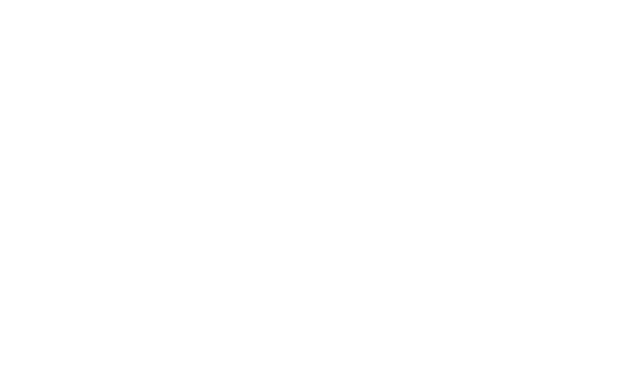
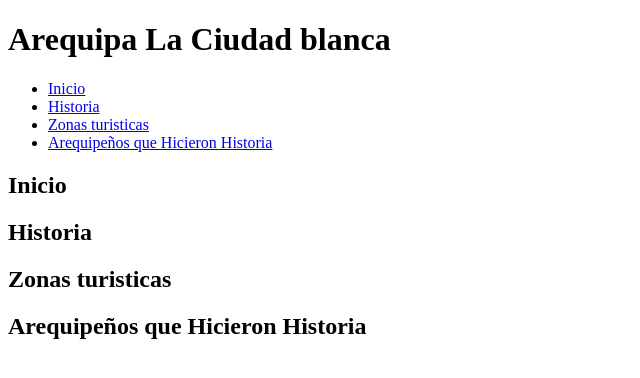
Before and after one commit to FernandoCalsin/proyecto-web1, a plain HTML site: page index.html in a window 1280 px wide. Shown: the whole page, without its empty margins (0-640 px from the left). Drawn offline with Linux system fonts and the light colour scheme.

Commit message:
Iniciando la pagina web

```diff
--- a/index.html
+++ b/index.html
@@ -3,9 +3,33 @@
 <head>
     <meta charset="UTF-8">
     <meta name="viewport" content="width=device-width, initial-scale=1.0">
-    <title>Document</title>
+    <title>Arequipa</title>
 </head>
 <body>
-
+    <header>
+        <h1>Arequipa La Ciudad blanca</h1>
+        <nav>
+            <ul>
+                <li><a href="#Inicio">Inicio</a></li>
+                <li><a href="#Historia">Historia</a></li>
+                <li><a href="#Turisticas">Zonas turisticas</a></li>
+                <li><a href="#Arequipeños">Arequipeños que Hicieron Historia</a></li>
+            </ul>
+        </nav>
+    </header>
+    <main>
+        <seccion>
+            <h2 id="Inicio">Inicio</h2>
+        </seccion>
+        <seccion>
+            <h2 id="Historia">Historia</h2>
+        </seccion>
+        <seccion>
+            <h2 id="Turisticas">Zonas turisticas</h2>
+        </seccion>
+        <seccion>
+            <h2 id="Arequipeños">Arequipeños que Hicieron Historia</h2>
+        </seccion>
+    </main>
 </body>
 </html>
```
